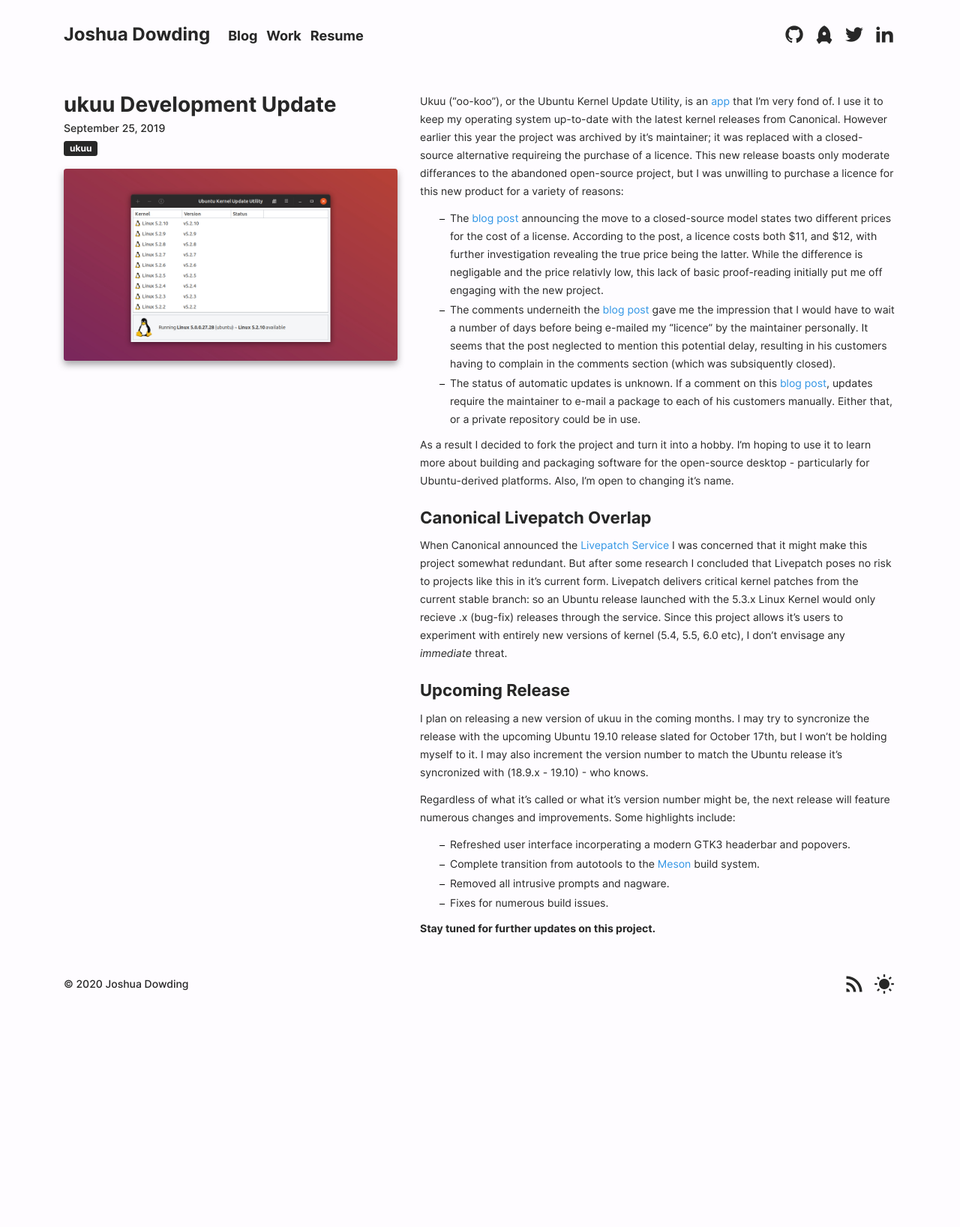
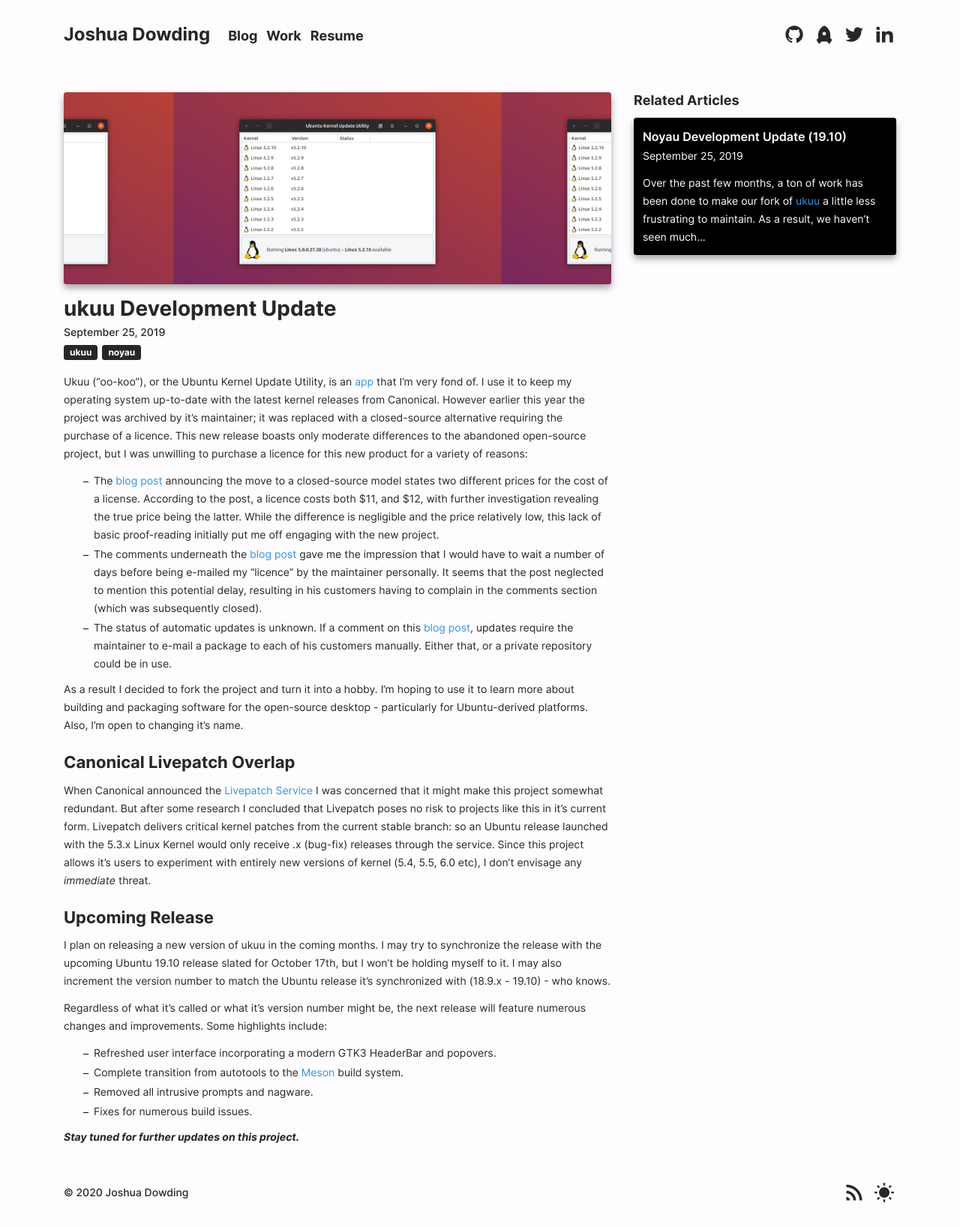
Before and after one commit to joshuadowding/jdowding.me, a Jekyll site: the page built from _posts/2019-09-25-ukuu-development.md, in a window 1280 px wide. Shown: the whole page at 75% size. Built offline with Jekyll 4.4.1, drawn with Linux system fonts in a browser that asks for light colours; before the commit the page ends 1358 px from its top, so only the background shows below that.

Commit message:
improve the appearance of the blog post layout and upload new post

```diff
--- a/_layouts/post.html
+++ b/_layouts/post.html
@@ -5,7 +5,12 @@
 <article class="post full-spread">
   <div class="container">
     <div class="row">
-      <div class="col-lg-5">
+      <div class="col-lg-8">
+        <div class="post-image">
+          <a class="image-wrapper" href="{{ site.baseurl }}{{ page.image }}">
+            <div class="image" style="background-image: url('{{ page.image }}')"></div>
+          </a>
+        </div>
         <div class="post-header">
           <h1 class="post-title">{{ page.title }}</h1>
           <h2 class="post-title">{{ page.subtitle }}</h2>
@@ -27,19 +32,66 @@
           </div>
           {% endif %}
         </div>
-        <div class="post-image">
-          <a class="image-wrapper" href="{{ site.baseurl }}{{ page.image }}">
-            <div class="image" style="background-image: url('{{ page.image }}')"></div>
-          </a>
-        </div>
-      </div>
-      <div class="col-lg-7">
         <div class="post-body">
           <div class="post-content">
             {{ content | markdownify }}
           </div>
         </div>
       </div>
+      <div class="col-lg-4">
+        <div class="related-posts">
+          <h4>Related Articles</h4>
+
+          {% assign maxRelated = 4 %}
+          {% assign minCommonTags =  2 %}
+          {% assign maxRelatedCounter = 0 %}
+
+          {% for post in site.posts %}
+
+            {% assign sameTagCount = 0 %}
+            {% assign commonTags = '' %}
+
+            {% for tag in post.tags %}
+              {% if post.url != page.url %}
+                {% if page.tags contains tag %}
+                  {% assign sameTagCount = sameTagCount | plus: 1 %}
+                  {% capture tagmarkup %}
+                    <span class="badge badge-secondary">{{ tag }}</span>
+                  {% endcapture %}
+                  {% assign commonTags = commonTags | append: tagmarkup %}
+                {% endif %}
+              {% endif %}
+            {% endfor %}
+
+            {% if sameTagCount >= minCommonTags %}
+              <div class="related-post">
+                <div class="post-header">
+                  <a href="{{ site.baseurl }}{{ post.url }}">
+                    <h5>{{ post.title }}</h5>
+                  </a>
+                  <p>
+                    {{ page.date | date: "%B %e, %Y" }}
+                  </p>
+                </div>
+                <!--<div class="post-tags">
+                  {{ commonTags }}
+                </div>-->
+                <div class="post-excerpt">
+                  <p>
+                    {{ post.excerpt | truncatewords:32 }}
+                  </p>
+                </div>
+              </div>
+
+              {% assign maxRelatedCounter = maxRelatedCounter | plus: 1 %}
+
+              {% if maxRelatedCounter >= maxRelated %}
+                {% break %}
+              {% endif %}
+            {% endif %}
+          {% endfor %}
+        </div>
+      </div>
     </div>
   </div>
 </article>
--- a/_posts/2019-09-25-ukuu-development.md
+++ b/_posts/2019-09-25-ukuu-development.md
@@ -3,28 +3,28 @@
 title: ukuu Development Update
 image: /img/portfolio/ukuu/ukuu-1.jpg
 categories:
-tags: ukuu
+tags: ukuu noyau
 ---
 
-Ukuu ("oo-koo"), or the Ubuntu Kernel Update Utility, is an [app](https://en.wikipedia.org/wiki/Application_software) that I'm very fond of. I use it to keep my operating system up-to-date with the latest kernel releases from Canonical. However earlier this year the project was archived by it's maintainer; it was replaced with a closed-source alternative requireing the purchase of a licence. This new release boasts only moderate differances to the abandoned open-source project, but I was unwilling to purchase a licence for this new product for a variety of reasons:
+Ukuu ("oo-koo"), or the Ubuntu Kernel Update Utility, is an [app](https://en.wikipedia.org/wiki/Application_software) that I'm very fond of. I use it to keep my operating system up-to-date with the latest kernel releases from Canonical. However earlier this year the project was archived by it's maintainer; it was replaced with a closed-source alternative requiring the purchase of a licence. This new release boasts only moderate differences to the abandoned open-source project, but I was unwilling to purchase a licence for this new product for a variety of reasons:
 
-- The [blog post](https://teejeetech.in/2019/01/20/ukuu-v19-01/) announcing the move to a closed-source model states two different prices for the cost of a license. According to the post, a licence costs both $11, and $12, with further investigation revealing the true price being the latter. While the difference is negligable and the price relativly low, this lack of basic proof-reading initially put me off engaging with the new project.
-- The comments underneith the [blog post](https://teejeetech.in/2019/01/20/ukuu-v19-01/#comments) gave me the impression that I would have to wait a number of days before being e-mailed my "licence" by the maintainer personally. It seems that the post neglected to mention this potential delay, resulting in his customers having to complain in the comments section (which was subsiquently closed).
+- The [blog post](https://teejeetech.in/2019/01/20/ukuu-v19-01/) announcing the move to a closed-source model states two different prices for the cost of a license. According to the post, a licence costs both $11, and $12, with further investigation revealing the true price being the latter. While the difference is negligible and the price relatively low, this lack of basic proof-reading initially put me off engaging with the new project.
+- The comments underneath the [blog post](https://teejeetech.in/2019/01/20/ukuu-v19-01/#comments) gave me the impression that I would have to wait a number of days before being e-mailed my "licence" by the maintainer personally. It seems that the post neglected to mention this potential delay, resulting in his customers having to complain in the comments section (which was subsequently closed).
 - The status of automatic updates is unknown. If a comment on this [blog post](https://teejeetech.in/2019/04/28/ukuu-v19-04/), updates require the maintainer to e-mail a package to each of his customers manually. Either that, or a private repository could be in use.
 
 As a result I decided to fork the project and turn it into a hobby. I'm hoping to use it to learn more about building and packaging software for the open-source desktop - particularly for Ubuntu-derived platforms. Also, I'm open to changing it's name.
 
 ## Canonical Livepatch Overlap
-When Canonical announced the [Livepatch Service](https://ubuntu.com/livepatch) I was concerned that it might make this project somewhat redundant. But after some research I concluded that Livepatch poses no risk to projects like this in it's current form. Livepatch delivers critical kernel patches from the current stable branch: so an Ubuntu release launched with the 5.3.x Linux Kernel would only recieve .x (bug-fix) releases through the service. Since this project allows it's users to experiment with entirely new versions of kernel (5.4, 5.5, 6.0 etc), I don't envisage any *immediate* threat.
+When Canonical announced the [Livepatch Service](https://ubuntu.com/livepatch) I was concerned that it might make this project somewhat redundant. But after some research I concluded that Livepatch poses no risk to projects like this in it's current form. Livepatch delivers critical kernel patches from the current stable branch: so an Ubuntu release launched with the 5.3.x Linux Kernel would only receive .x (bug-fix) releases through the service. Since this project allows it's users to experiment with entirely new versions of kernel (5.4, 5.5, 6.0 etc), I don't envisage any *immediate* threat.
 
 ## Upcoming Release
-I plan on releasing a new version of ukuu in the coming months. I may try to syncronize the release with the upcoming Ubuntu 19.10 release slated for October 17th, but I won't be holding myself to it. I may also increment the version number to match the Ubuntu release it's syncronized with (18.9.x - 19.10) - who knows.
+I plan on releasing a new version of ukuu in the coming months. I may try to synchronize the release with the upcoming Ubuntu 19.10 release slated for October 17th, but I won't be holding myself to it. I may also increment the version number to match the Ubuntu release it's synchronized with (18.9.x - 19.10) - who knows.
 
 Regardless of what it's called or what it's version number might be, the next release will feature numerous changes and improvements. Some highlights include:
 
-- Refreshed user interface incorperating a modern GTK3 headerbar and popovers.
+- Refreshed user interface incorporating a modern GTK3 HeaderBar and popovers.
 - Complete transition from autotools to the [Meson](https://mesonbuild.com/) build system.
 - Removed all intrusive prompts and nagware.
 - Fixes for numerous build issues.
 
-**Stay tuned for further updates on this project.**
+***Stay tuned for further updates on this project.***
--- /dev/null
+++ b/_posts/2020-01-19-noyau-development-update.md
@@ -0,0 +1,30 @@
+---
+layout: post
+title: Noyau Development Update (19.10)
+image: /img/blog/2020-01-19-1.jpg
+categories:
+tags: ukuu noyau
+---
+
+Over the past few months, a ton of work has been done to make our fork of [ukuu](https://github.com/joshuadowding/noyau) a little less frustrating to maintain. As a result, we haven't seen much in the way of feature development over the course of this cycle, though what we *have* seen is a significant overhaul of the code base itself as well as a cacophony of smaller additions and changes.
+
+## Progress
+### Identity
+The first and most obvious change is it's name: we've gone from 'ukuu' (short for Ubuntu Kernel Update Utility) to '[Noyau](https://www.collinsdictionary.com/dictionary/french-english/noyau)' - French for "core". We did this to differentiate our work from that of the project's progenitor. An ego move - nothing more, nothing less.
+
+### Meson
+The second, less obvious change is the transition from autotools to the [Meson](https://mesonbuild.com/) build system. While this was partially complete before the [last development update](http://127.0.0.1:4000/2019/09/25/ukuu-development/), as of this post the work as been completed.
+
+### Optimizations
+Previously, ukuu had two entry-points - as in two separate *void main()* functions. One was for the embedded CLI program, and the other was for the GUI (GTK) program. We've combined these two entry-points into a single entry-point that launches both the CLI and GUI programs. No more need for *ukuu-cli* and *ukuu-gtk* as separate entities.
+
+### Notifications
+Previously, ukuu would launch a bash script in the background that would notify the user of any new kernels available for download. However, not only did these notifications occur far too frequently, they also worked on a *timer* rather than notifying the user of any given state change - a new available kernel. This system has been removed from the program all-together since the user likely already knows of any recent kernel releases, and, frankly, who's that desperate to upgrade their kernel?
+
+### Other Changes
+Noyau will now download kernels over HTTPS instead of plain HTTP. In the future, we plan to implement checksum verification to compliment this. Noyau also displays a little more information on the main screen than it did previously: the 'status' column is now populated with the current status of a given kernel (previously blank), and the 'branch' column indicates whether the given kernel is a mainline kernel, or an "ubuntu" kernel forked for the purposes of long-term support.
+
+## Release
+As it stands, Noyau needs more testing before I'm confident enough to release our next version - 19.10. But as that gets underway, we plan to release a beta to the public to help us identify any remaining blockers.
+
+***Stay tuned for more updates on the Noyau project.***
--- a/css/main.scss
+++ b/css/main.scss
@@ -496,6 +496,8 @@
           margin: 0 !important;
 
           .post-header {
+            margin-bottom: 16px;
+
             .post-title {
               margin: 0;
             }
@@ -511,8 +513,14 @@
             }
 
             .post-tags {
+              display: flex;
               margin: 0;
               margin-top: 6px;
+
+              .tag {
+                margin-right: 6px;
+                margin-bottom: 0;
+              }
             }
 
             .post-catagories {
@@ -534,13 +542,15 @@
               width: 100%;
               height: 256px;
               margin: 0;
-              margin-top: 16px;
+              margin-bottom: 16px;
 
               .image-wrapper {
                 width: 100%;
                 height: 256px;
 
                 .image {
+                  background-repeat: repeat;
+                  background-size: contain;
                   width: 100%;
                   height: 256px;
                 }
@@ -654,6 +664,57 @@
           justify-content: center;
           align-items: center;
           padding: 0 12px;
+        }
+      }
+
+      .related-posts {
+        h4 {
+          font-weight: 700;
+        }
+
+        .related-post {
+          background-color: black;
+          border-radius: .35rem;
+          @include box-shadow-default;
+          padding: 12px;
+          margin-bottom: 16px;
+
+          .post-header {
+            margin-bottom: 4px;
+
+            h5 {
+              margin-top: 4px;
+              margin-bottom: 4px;
+              color: white !important;
+              font-weight: 600;
+            }
+
+            p {
+              color: white !important;
+            }
+          }
+
+          .post-tags {
+            span {
+              color: white !important;
+            }
+          }
+
+          .post-excerpt {
+            p {
+              &:empty {
+                margin: 0;
+              }
+
+              color: white !important;
+            }
+          }
+        }
+
+        &:first-child {
+          h4 {
+            margin-top: 0;
+          }
         }
       }
 
```
Also changed, not shown: img/blog/2020-01-19-1.jpg (added).
